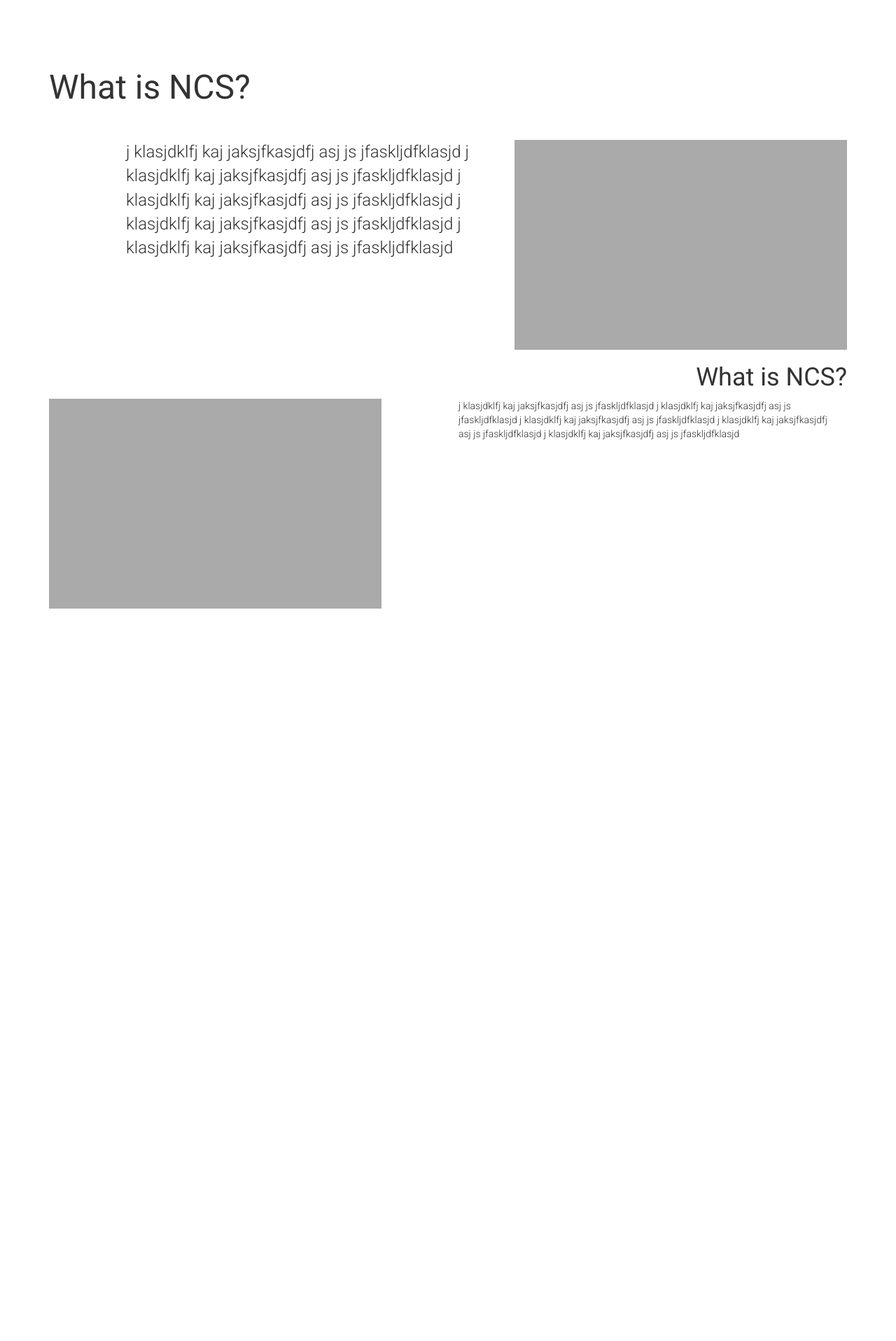
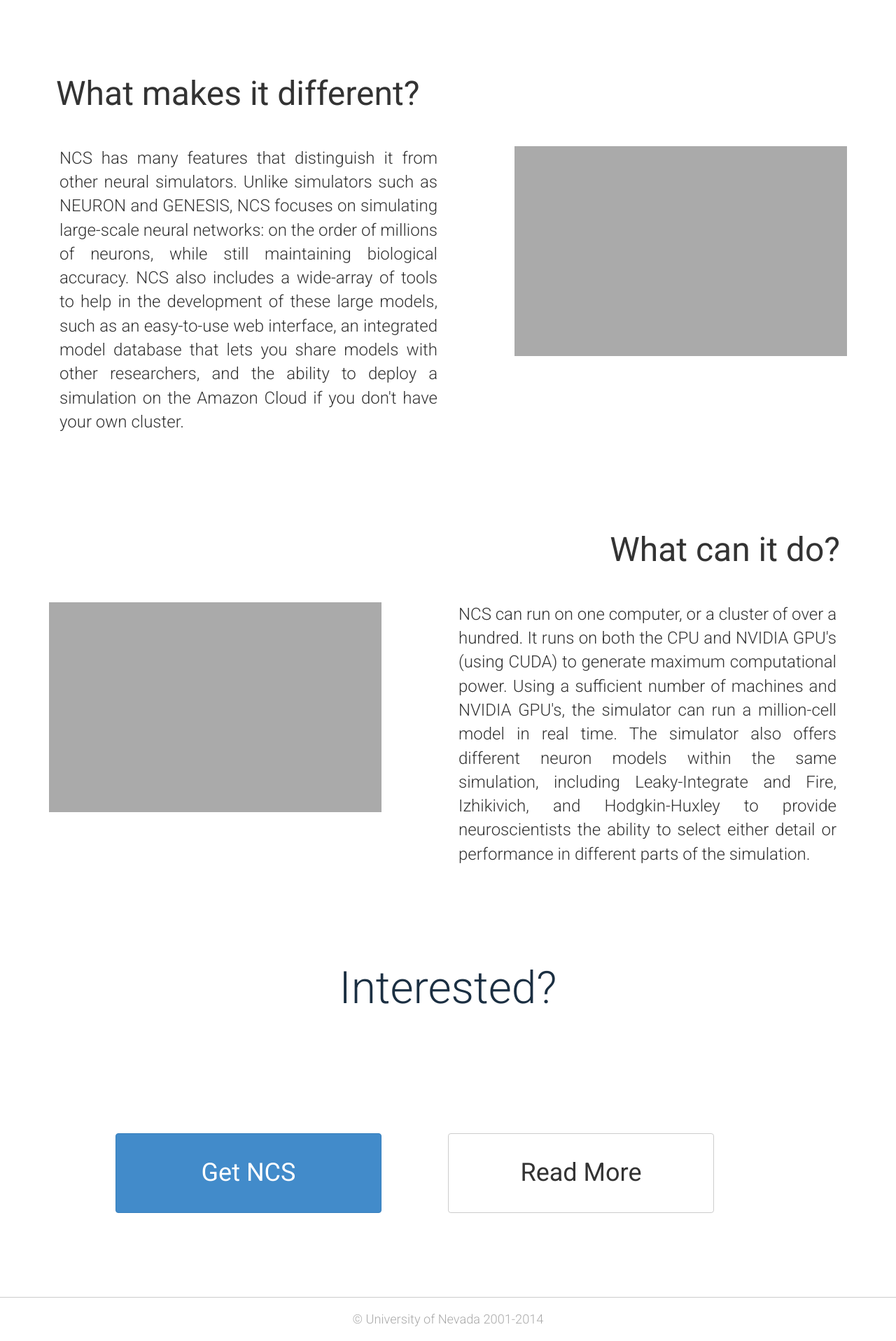
Before and after one commit to nathanjordan/ncs.io, a Python web app: template views/index.html in a window 1280 px wide. Shown: the part 1200-3117 px from the top of the page at 70% size. Before the commit the page ends 2070 px from the top, so only its background shows below. Run offline with Jinja, Linux system fonts and the light colour scheme; the template is opened without the code that fills it, so the values that code supplies are empty; style sheets or scripts are compiled from the project's sources.

Commit message:
homepage content

```diff
--- a/static/css/main.less
+++ b/static/css/main.less
@@ -3,8 +3,8 @@ html, body, * {
 	font-weight: 300;
 }
 .top-nav {
-margin-top:2em;
-margin-bottom:4em;
+	margin-top:2em;
+	margin-bottom:4em;
 }
 
 .placeholder {
@@ -21,9 +21,41 @@ section {
 	h1 {
 		font-size:48px;
 		margin-bottom:1em;
+		padding-right:10px;
+		padding-left:10px;
+	}
+	.description {
+		text-align:justify;
 	}
 }
 
 .text-right {
 	text-align:right;
 }
+.text-center {
+	text-align:center;
+}
+.interested {
+	font-size:64px;
+	color:#1b2f42;
+}
+.options {
+	margin-bottom:5em;
+	h1 {
+		font-weight:300;
+	}
+	button.btn {
+		display: inline-block;
+		font-size:36px;
+		padding:30px;
+		margin-top:3em;
+	}
+}
+footer {
+	text-align:center;
+	padding-top:1em;
+	padding-bottom:1em;
+	font-size:1.3em;
+	border-top: 1px solid #ccc;
+	color: #aaa;
+}
--- a/views/index.html
+++ b/views/index.html
@@ -2,7 +2,7 @@
 <html lang="en">
 <head>
   <meta charset="utf-8">
-  <title>NCS.io &times; The NCS Brain Simulator</title>
+  <title>ncs.io &bull; The NCS Brain Simulator</title>
   <meta name="description" content="Webpage for the NCS brain simulator">
   <meta name="author" content="Nathan Jordan">
   <link rel="stylesheet" href="css/bootstrap.min.css">
@@ -31,39 +31,36 @@
 
 		</div>
 		<article class="col-md-offset-1 col-md-6 description">
-			j klasjdklfj kaj jaksjfkasjdfj asj js jfaskljdfklasjd
-			j klasjdklfj kaj jaksjfkasjdfj asj js jfaskljdfklasjd
-			j klasjdklfj kaj jaksjfkasjdfj asj js jfaskljdfklasjd
-			j klasjdklfj kaj jaksjfkasjdfj asj js jfaskljdfklasjd
-			j klasjdklfj kaj jaksjfkasjdfj asj js jfaskljdfklasjd
+			NCS (short for Neo-Cortical Simulator) is an open-source neural simulation tool. Like other neural simulators such as NEURON, GENESIS, PyNEST, and BRIAN, it allows neuroscientists to to accurately perform experiments on biologically-realistic neural networks without going <em>in vivo</em> or <em>in vitro</em>. The simulator lets users build, test, and visualize models using a comprehensive set of web-based tools.
 		</article>
 	</section>
 	<section class="container">
-		<h1>What is NCS?</h1>
-		<article class="col-md-offset-1 col-md-6 description">
-			j klasjdklfj kaj jaksjfkasjdfj asj js jfaskljdfklasjd
-			j klasjdklfj kaj jaksjfkasjdfj asj js jfaskljdfklasjd
-			j klasjdklfj kaj jaksjfkasjdfj asj js jfaskljdfklasjd
-			j klasjdklfj kaj jaksjfkasjdfj asj js jfaskljdfklasjd
-			j klasjdklfj kaj jaksjfkasjdfj asj js jfaskljdfklasjd
+		<h1>What makes it different?</h1>
+		<article class="col-md-6 description">
+			NCS has many features that distinguish it from other neural simulators. Unlike simulators such as NEURON and GENESIS, NCS focuses on simulating large-scale neural networks: on the order of millions of neurons, while still maintaining biological accuracy. NCS also includes a wide-array of tools to help in the development of these large models, such as an easy-to-use web interface, an integrated model database that lets you share models with other researchers, and the ability to deploy a simulation on the Amazon Cloud if you don't have your own cluster.
 		</article>
-		<div class="col-md-5 placeholder">
+		<div class="col-md-offset-1 col-md-5 placeholder">
 
 		</div>
 	</section>
-	<div class="container">
-		<h1 class="text-right">What is NCS?</h1>
+	<section class="container">
+		<h1 class="text-right">What can it do?</h1>
 		<div class="col-md-5 placeholder">
-
 		</div>
 		<article class="col-md-offset-1 col-md-6 description">
-			j klasjdklfj kaj jaksjfkasjdfj asj js jfaskljdfklasjd
-			j klasjdklfj kaj jaksjfkasjdfj asj js jfaskljdfklasjd
-			j klasjdklfj kaj jaksjfkasjdfj asj js jfaskljdfklasjd
-			j klasjdklfj kaj jaksjfkasjdfj asj js jfaskljdfklasjd
-			j klasjdklfj kaj jaksjfkasjdfj asj js jfaskljdfklasjd
+			NCS can run on one computer, or a cluster of over a hundred. It runs on both the CPU and NVIDIA GPU's (using CUDA) to generate maximum computational power. Using a sufficient number of machines and NVIDIA GPU's, the simulator can run a million-cell model in real time. The simulator also offers different neuron models within the same simulation, including Leaky-Integrate and Fire, Izhikivich, and Hodgkin-Huxley to provide neuroscientists the ability to select either detail or performance in different parts of the simulation.
 		</article>
 	</section>
+	<section class="container options">
+		<h1 class="text-center interested">Interested?</h1>
+		<button class="btn btn-primary col-md-4 col-md-offset-1">Get NCS</button>
+		<button class="btn btn-default col-md-4 col-md-offset-1">Read More</button>
+	</section>
+	<footer>
+		<div class="container">
+			&copy; University of Nevada 2001-2014
+		</div>
+	</footer>
 	<script src="/js/lib/bootstrap.min.js"></script>
 	<script src="/js/lib/less.min.js"></script>
 </body>
```
